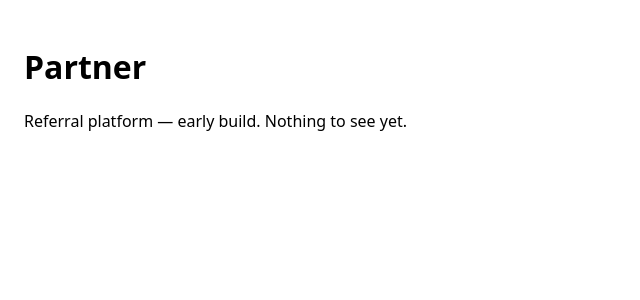
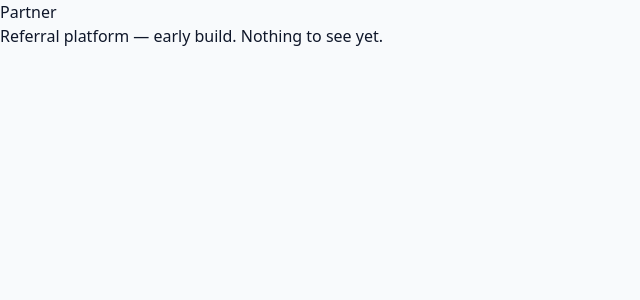
Before and after one commit to 711web/referral-platform, a Next.js app: page / in a window 1280 px wide. Shown: the top 300 px of the page, without its empty margins (0-640 px from the left). Built offline with nearby package versions, Linux system fonts and the light colour scheme.

Commit message:
feat(ui): tailwind v4 base styles + harden seed script

```diff
--- a/package.json
+++ b/package.json
@@ -32,11 +32,13 @@
   },
   "devDependencies": {
     "@playwright/test": "1.60.0",
+    "@tailwindcss/postcss": "^4.3.0",
     "@types/node": "20.17.6",
     "@types/pg": "8.11.10",
     "@types/react": "19.0.1",
     "@types/react-dom": "19.0.1",
     "drizzle-kit": "0.31.10",
+    "tailwindcss": "^4",
     "tsx": "4.19.2",
     "typescript": "5.6.3",
     "vitest": "2.1.5"
--- /dev/null
+++ b/postcss.config.mjs
@@ -0,0 +1,3 @@
+export default {
+  plugins: { '@tailwindcss/postcss': {} },
+};
--- a/scripts/seed-dev.ts
+++ b/scripts/seed-dev.ts
@@ -18,9 +18,11 @@ async function main() {
     SELECT 'system', 'System', 'system'
     WHERE NOT EXISTS (SELECT 1 FROM workspaces WHERE owner_user_id = 'system')
   `);
-  const [{ id: systemWsId }] = (await db.execute(
+  const rows = (await db.execute(
     sql`SELECT id FROM workspaces WHERE owner_user_id = 'system' LIMIT 1`,
   )).rows as Array<{ id: string }>;
+  const systemWsId = rows[0]?.id;
+  if (!systemWsId) throw new Error('system workspace not found after insert');
 
   const seed = [
     { slug: 'demo', destinationUrl: 'https://example.com/page' },
--- /dev/null
+++ b/src/app/globals.css
@@ -0,0 +1,15 @@
+@import "tailwindcss";
+
+:root {
+  color-scheme: light;
+  --bg: #f8fafc;
+  --fg: #0f172a;
+  --muted: #64748b;
+  --border: #e2e8f0;
+  --accent: #2563eb;
+}
+html,
+body {
+  background: var(--bg);
+  color: var(--fg);
+}
--- a/src/app/layout.tsx
+++ b/src/app/layout.tsx
@@ -1,4 +1,5 @@
 import type { ReactNode } from 'react';
+import './globals.css';
 
 export const metadata = {
   title: 'Partner',
@@ -8,9 +9,7 @@ export const metadata = {
 export default function RootLayout({ children }: { children: ReactNode }) {
   return (
     <html lang="en">
-      <body style={{ fontFamily: 'system-ui, sans-serif', margin: 0, padding: 24 }}>
-        {children}
-      </body>
+      <body className="min-h-screen antialiased">{children}</body>
     </html>
   );
 }
```
Also changed, not shown: 1 other file (tests, documents, lock files or other folders).
